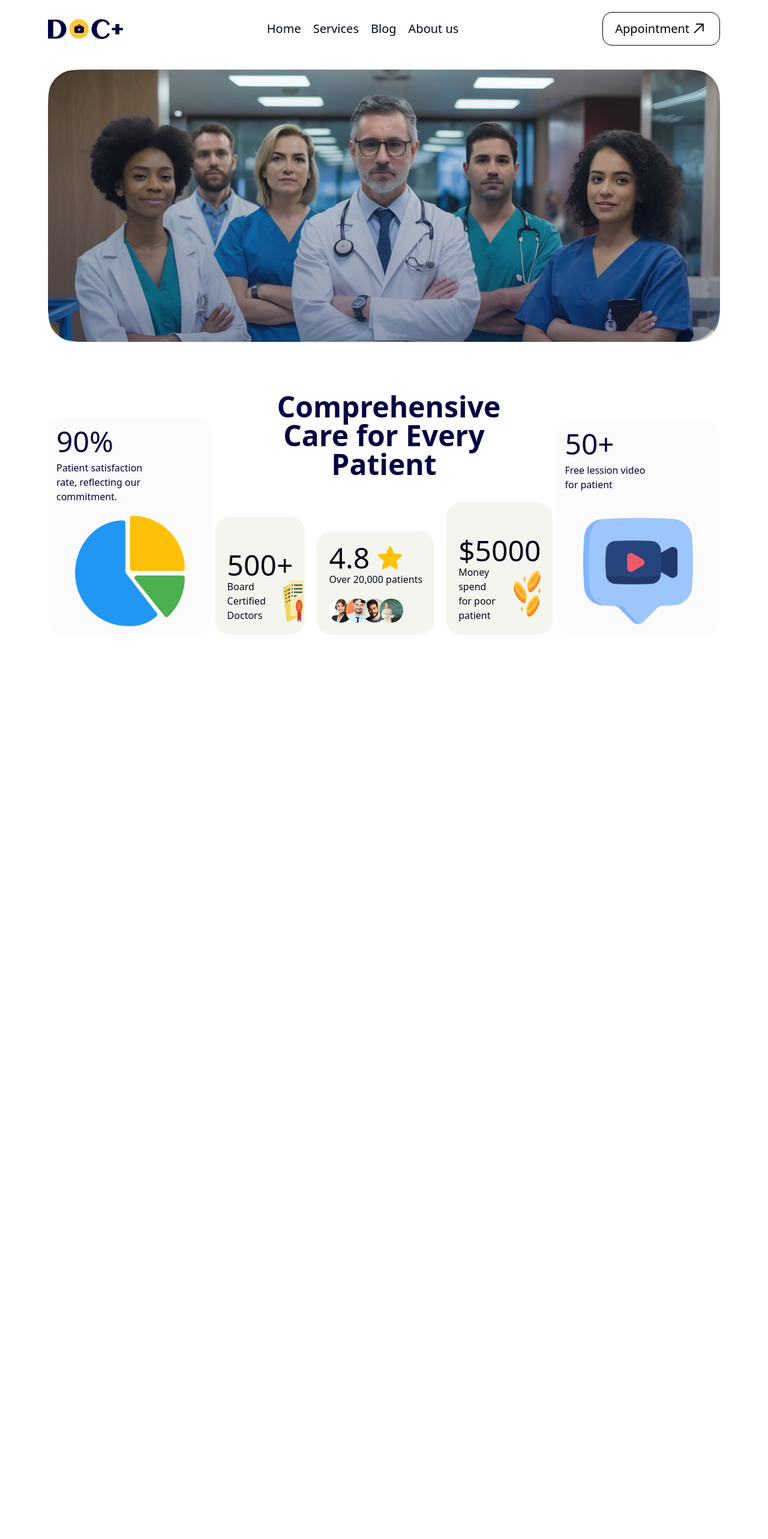
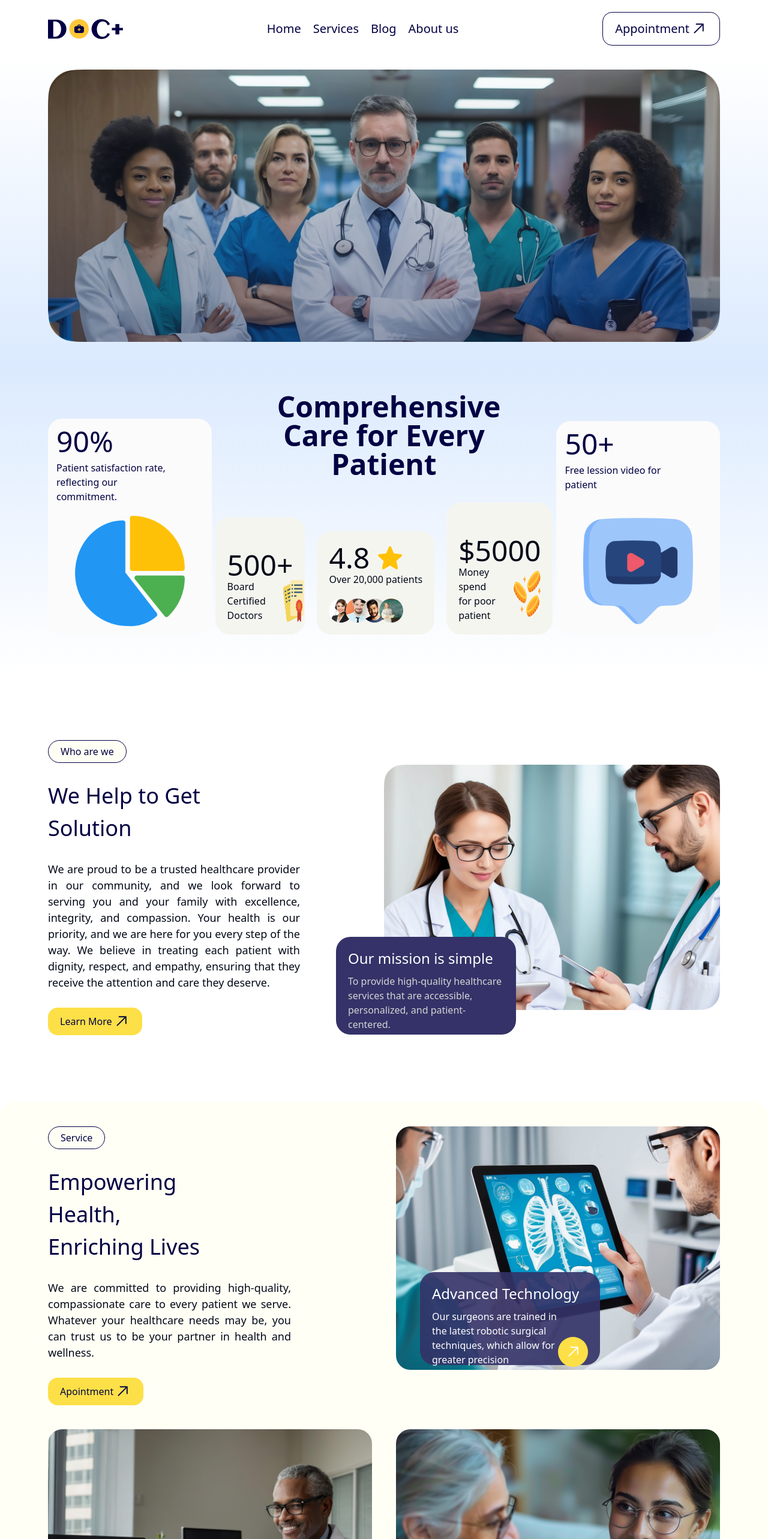
Before and after one commit to safkat07/Health-Care, a React (Vite) app: page / in a window 1280 px wide. Shown: the top 2566 px of the page at 60% size. Before the commit the page ends 1122 px from the top, so only its background shows below. Built offline with nearby package versions, Linux system fonts and the light colour scheme.

Commit message:
laptop device responsive complete

```diff
--- a/src/MainLayout.jsx
+++ b/src/MainLayout.jsx
@@ -12,14 +12,16 @@ const MainLayout = () => {
     return (
         <>
             <Navbar />
-            <Banner />
-            <ComprehensiveCare />
-            {/* <WhoAreWe />
+            <div className="bg-gradient-to-t from-white via-blue-100 to-white">
+                <Banner />
+                <ComprehensiveCare />
+            </div>
+            <WhoAreWe />
             <Services />
             <Testimonials />
             <FAQSection />
             <FirstAppointment />
-            <Footer /> */}
+            <Footer />
         </>
     )
 }
--- a/src/components/Header/ComprehensiveCare.jsx
+++ b/src/components/Header/ComprehensiveCare.jsx
@@ -14,16 +14,16 @@ import client4 from '../../assets/clientImg4.jpeg'
 const ComprehensiveCare = () => {
     return (
         <ContentWrapper className={"py-16"}>
-            <div className="size-full flex flex-row justify-between items-end gap-x-5">
-                <div className='  text-[#020043] flex flex-col gap-y-5 p-3.5 rounded-3xl bg-[#FBFBFB]'>
+            <div className="size-full flex  justify-between items-end xl:gap-x-5 lg:gap-x-10">
+                <div className=' w-fit  text-[#020043] shrink flex flex-col gap-y-5 p-3.5 rounded-3xl bg-[#FBFBFB]'>
                     <div>
-                        <p className='text-5xl font-medium'>90%</p>
-                        <p className='pt-2 w-3/4'>Patient satisfaction <br /> rate, reflecting our commitment.</p>
+                        <p className='text-5xl xl:w-auto lg:w-full  font-medium'>90%</p>
+                        <p className='pt-2 xl:w-3/4'>Patient satisfaction rate, reflecting our commitment.</p>
                     </div>
                     <img className='w-3/4 m-auto' src={pie} alt="" />
                 </div>
                 <div className='flex flex-col w-full gap-y-10 justify-center items-center'>
-                    <p className='text-5xl text-[#020043] w-2/3 font-bold text-center mx-auto'>Comprehensive Care for Every Patient</p>
+                    <p className='text-5xl text-[#020043] xl:w-2/3  font-bold text-center mx-auto'>Comprehensive Care for Every Patient</p>
                     <div className="flex justify-center items-end gap-x-5">
                         <div className="bg-[#f5f5f0] flex-grow flex flex-col justify-end relative px-5 pt-14 pb-5 rounded-3xl">
                             <p className="text-5xl font-medium">500+</p>
@@ -55,11 +55,10 @@ const ComprehensiveCare = () => {
                     </div>
 
                 </div>
-                <div className='   text-[#020043] p-3.5 rounded-3xl flex flex-col gap-y-10 bg-[#FBFBFB]'>
+                <div className='shrink   text-[#020043] p-3.5 rounded-3xl flex flex-col gap-y-10 bg-[#FBFBFB]'>
                     <div>
                         <p className='text-5xl font-medium'>50+</p>
-                        <p className='pt-2 w-3/4'>Free lession video <br />
-                            for patient</p>
+                        <p className='pt-2 w-3/4'>Free lession video for patient</p>
                     </div>
                     <img className='w-3/4 m-auto' src={videoChat} alt="" />
 
--- a/src/components/Header/Navbar.jsx
+++ b/src/components/Header/Navbar.jsx
@@ -12,16 +12,16 @@ const Navbar = () => {
         </>
     )
     return (
-        <nav className='sticky z-[99] sm:py-5 py-2.5 bg-white/20 backdrop-blur-lg inset-x-0 top-0'>
+        <nav className='sticky z-[1000] w-full sm:py-5 py-2.5 bg-white/20 backdrop-blur-lg inset-x-0 top-0'>
             <ContentWrapper className={" flex items-center justify-between"}>
                 <div className='cursor-pointer'>
                     <img src={logo} alt="" />
                 </div>
-                <div className='lg:flex hidden font-medium  gap-x-5 text-xl'>
+                <div className='lg:flex hidden font-medium  primaryColor gap-x-5 text-xl'>
                     {navLinks}
                 </div>
                 <div className='lg:block hidden'>
-                    <Button className={"text-xl px-5 py-3   font-medium"} btnText={"Appointment"} />
+                    <Button className={"text-xl px-5 py-3 primaryColor   font-medium"} btnText={"Appointment"} />
                 </div>
                 <div className='lg:hidden block '>
                     Menu
--- a/src/components/PageContent/FAQSection.jsx
+++ b/src/components/PageContent/FAQSection.jsx
@@ -38,7 +38,7 @@ const FAQSection = () => {
                 <SmallHeadingText className={""} smallTitle={"Faq"} />
                 <HeadingText text={"Frequently Asked Questions"} />
             </div>
-            <Accordion className="text-2xl py-5" type="single" collapsible>
+            <Accordion className="text-2xl primaryColor py-5" type="single" collapsible>
                 {faqs.map((faq) => (
                     <AccordionItem key={faq.id} value={faq.id}>
                         <AccordionTrigger>{faq.question}</AccordionTrigger>
--- a/src/components/PageContent/Services.jsx
+++ b/src/components/PageContent/Services.jsx
@@ -13,8 +13,8 @@ const DisplayImage = ({ imgSrc, title, desc }) => {
         <div className="w-full cursor-pointer mx-auto">
             <div className="relative">
                 <img className="w-full mx-auto rounded-3xl" src={imgSrc} alt="" />
-                <div className="absolute left-10 p-5  text-white w-1/2 h-1/3 top-[60%]  bg-[#343268] bg-opacity-90 rounded-3xl">
-                    <p className="text-2xl font-medium">
+                <div className="absolute left-10 p-5  text-white w-[300px] xl:h-[38%] xl:top-[60%] top-28  bg-[#343268] bg-opacity-90 rounded-3xl">
+                    <p className="text-2xl text-nowrap font-medium">
                         {title}
                     </p>
                     <div className=" flex items-end">
@@ -33,7 +33,7 @@ const DisplayImage = ({ imgSrc, title, desc }) => {
 const Services = () => {
     return (
         <ContentWrapper className={"bg-[#FFFFF5] rounded-3xl min-h-screen "}>
-            <div className="grid gap-10 w-full grid-cols-2 py-10 ">
+            <div className="grid gap-10 w-full lg:grid-cols-2 grid-cols-1 py-10 ">
                 <div className="flex items-start flex-col gap-y-7">
                     <SmallHeadingText smallTitle={"Service"} />
                     <HeadingText text={"Empowering Health, Enriching Lives"} />
--- a/src/components/PageContent/Testimonials.jsx
+++ b/src/components/PageContent/Testimonials.jsx
@@ -84,7 +84,7 @@ const Testimonials = () => {
                 {testimonials.map((testimonial, index) => (
                     <SwiperSlide key={index} >
                         <div className="bg-[#FFFFF5] rounded-lg gap-y-5 px-10 py-6 h-full text-start flex justify-between flex-col">
-                            <p className="text-2xl text-ellipsis w-3/4 font-medium text-left" >{testimonial.heading}</p>
+                            <p className="xl:text-2xl text-xl text-wrap text-ellipsis xl:w-3/4 xl:text-start font-medium text-left" >{testimonial.heading}</p>
                             <p className="leading-snug line-clamp-4">{testimonial.text}</p>
 
                             <div className='flex justify-start gap-x-2 items-center'>
--- a/src/components/PageContent/WhoAreWe.jsx
+++ b/src/components/PageContent/WhoAreWe.jsx
@@ -7,9 +7,9 @@ import PragraphText from "../useableComponents/PragraphText"
 const WhoAreWe = () => {
     return (
         <ContentWrapper className={"py-28"}>
-            <div className="flex  w-full  ">
-                <div className="flex-1 flex gap-y-7 flex-col justify-normal items-start">
-                    <SmallHeadingText className={""} smallTitle={"Who are we"} />
+            <div className="flex items-center  w-full  ">
+                <div className="flex-1 flex xl:gap-y-7 gap-y-5 flex-col justify-start items-start">
+                    <SmallHeadingText className={"bg-[#FFFFF5] "} smallTitle={"Who are we"} />
                     <HeadingText className={""} text={"We Help to Get Solution"} />
                     <PragraphText pragraphText={" We are proud to be a trusted healthcare provider in our community, and we look forward to serving you and your family with excellence, integrity, and compassion. Your health is our priority, and we are here for you every step of the way. We believe in treating each patient with dignity, respect, and empathy, ensuring that they receive the attention and care they deserve."} />
                     <Button className={" px-5   py-2 bg-yellow-300 border-none font-medium "} btnText={"Learn More"} />
@@ -17,7 +17,7 @@ const WhoAreWe = () => {
                 <div className="flex-1 w-full ">
                     <div className="relative">
                         <img className="w-fit mx-auto" src={img} alt="" />
-                        <div className="w-1/2 h-[40%] bg-[#343268] p-5 text-white rounded-3xl absolute top-[70%] -left-20">
+                        <div className="w-[300px] xl:h-[40%] h-1/2 bg-[#343268] p-5 text-white rounded-3xl absolute top-[70%] -left-20">
                             <p className="text-2xl font-medium">Our mission is simple</p>
                             <p className="py-2.5 text-neutral-300">To provide high-quality healthcare services that are accessible, personalized, and patient-centered.</p>
                         </div>
--- a/src/components/useableComponents/Button.jsx
+++ b/src/components/useableComponents/Button.jsx
@@ -4,7 +4,7 @@ import { GoArrowUpRight } from "react-icons/go";
 
 const Button = ({ btnText, className }) => {
     return (
-        <button className={cn("text-black text-center flex  items-center rounded-2xl border border-black", className)}>
+        <button className={cn("text-black text-center flex primaryColor items-center rounded-2xl border border-[#020043]", className)}>
             {btnText} <span className="text-3xl"> <GoArrowUpRight /></span>
         </button>
     )
--- a/src/components/useableComponents/HeadingText.jsx
+++ b/src/components/useableComponents/HeadingText.jsx
@@ -2,7 +2,7 @@ import { cn } from "@/lib/utils"
 
 const HeadingText = ({ text, className }) => {
     return (
-        <span className={cn("text-4xl w-1/2  font-medium leading-normal text-black text-left", className)}>
+        <span className={cn("text-4xl xl:w-1/2  primaryColor font-medium leading-normal text-black text-left", className)}>
             {text}
         </span>
     )
--- a/src/components/useableComponents/PragraphText.jsx
+++ b/src/components/useableComponents/PragraphText.jsx
@@ -1,7 +1,7 @@
 
 const PragraphText = ({ pragraphText }) => {
     return (
-        <p className="w-3/4 leading-normal text-lg text-justify">
+        <p className="xl:w-3/4 leading-normal  text-lg text-justify">
             {pragraphText}
         </p>
     )
--- a/src/components/useableComponents/SmallHeadingText.jsx
+++ b/src/components/useableComponents/SmallHeadingText.jsx
@@ -2,7 +2,7 @@ import { cn } from '@/lib/utils'
 
 const SmallHeadingText = ({ className, smallTitle }) => {
     return (
-        <span className={cn("font-medium  px-5 py-1.5 rounded-full  border border-black text-left text-black", className)}>
+        <span className={cn("font-medium  primaryColor px-5 py-1.5 rounded-full  border  border-[#020043] text-left text-black", className)}>
             {smallTitle}
         </span>
     )
--- a/src/index.css
+++ b/src/index.css
@@ -70,7 +70,12 @@
   * {
     @apply border-border;
   }
+
   body {
     @apply bg-background text-foreground;
   }
 }
+
+.primaryColor {
+  @apply text-[#020043]
+}
```
Lines whose indentation alone changed are shown as unchanged.
